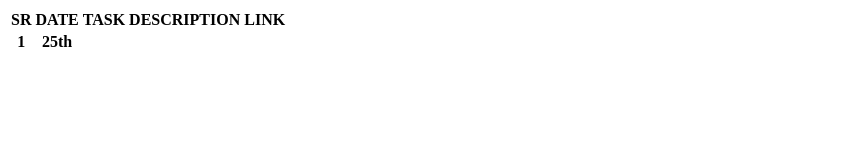
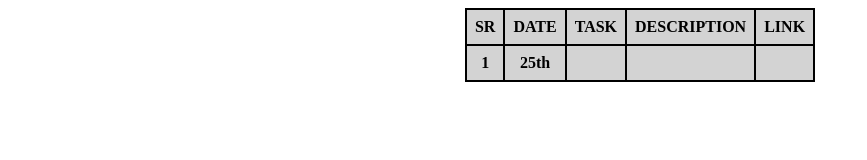
Before and after one commit to Krishna-711/github.io, a plain HTML site: page index.html in a window 1280 px wide. Shown: the whole page, without its empty margins (0-867 px from the left). Drawn offline with Linux system fonts and the light colour scheme.

Commit message:
Task recordings

```diff
--- a/index.html
+++ b/index.html
@@ -5,9 +5,23 @@
         <meta http-equiv="x-UA-Compatible" contents="IE=edge">
         <meta name="viewport" content="width=device-width,initial-scale=1.0">
         <title>Document</title>
+        <style>
+            table {
+                border-collapse: collapse;
+            }
 
+            th, td {
+                border: 2px solid black;
+                padding: 8px;
+            }
+
+            th {
+                background-color: lightgray;
+            }
+        </style>
     </head>
     <body>
+        <center>
         <table>
             <thead>
             <tr>
@@ -29,5 +43,6 @@
             </tr>
         </tbody>
         </table>
+    </center>
     </body>
 </html>
```
